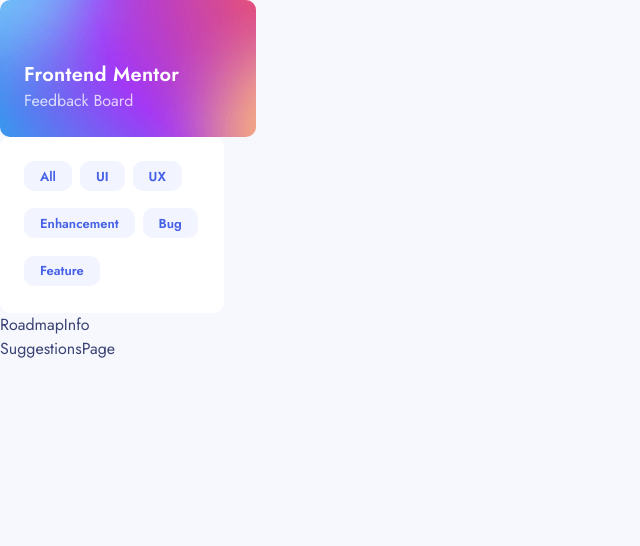
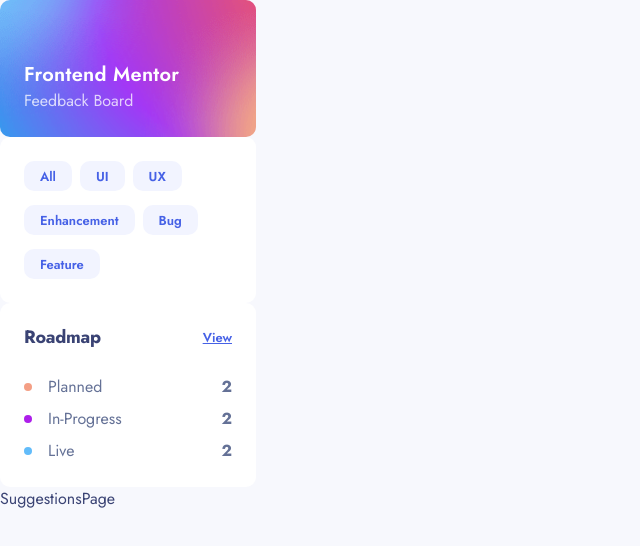
Before and after one commit to AgneBalc/product-feedback-app, a Next.js app: page / in a window 1280 px wide. Shown: the top 546 px of the page, without its empty margins (0-640 px from the left). Built offline with nearby package versions, Linux system fonts and the light colour scheme.

Commit message:
RoadmapInfo componen t created and styles added

```diff
--- a/app/(suggestions)/_components/Filter.tsx
+++ b/app/(suggestions)/_components/Filter.tsx
@@ -3,7 +3,7 @@
 
 const Filter = () => {
   return (
-    <div className="w-56 h-44 rounded-md bg-white p-6 flex gap-x-2 gap-y-3.5 flex-wrap">
+    <div className="rounded-md bg-white p-6 flex gap-x-2 gap-y-3.5 flex-wrap">
       {categories.map((categoty) => (
         <Button key={categoty} size="sm" variant="light">
           <span className="text-body-3">{categoty}</span>
--- a/app/(suggestions)/_components/Logo.tsx
+++ b/app/(suggestions)/_components/Logo.tsx
@@ -1,12 +1,10 @@
 const Logo = () => {
   return (
-    <div className="h-[72px] sm:w-56 sm:h-44 lg:w-64 lg:h-[137px] text-white w-full ">
-      <div className="bg-mobile lg:bg-desktop sm:bg-tablet sm:rounded-md bg-cover w-full h-full flex flex-col sm:justify-end justify-center px-6 sm:pb-6">
-        <h2>Frontend Mentor</h2>
-        <span className="text-[13px] sm:text-base opacity-75">
-          Feedback Board
-        </span>
-      </div>
+    <div className="h-[72px] sm:h-44 lg:h-[137px] text-white bg-mobile lg:bg-desktop sm:bg-tablet sm:rounded-md bg-cover w-full flex flex-col sm:justify-end justify-center px-6 sm:pb-6">
+      <h2>Frontend Mentor</h2>
+      <span className="text-[13px] sm:text-base opacity-75">
+        Feedback Board
+      </span>
     </div>
   );
 };
--- a/app/(suggestions)/_components/Navbar.tsx
+++ b/app/(suggestions)/_components/Navbar.tsx
@@ -6,7 +6,7 @@
 
 const Navbar = () => {
   return (
-    <nav className="relative">
+    <nav className="relative sm:w-56 lg:w-64 w-full">
       <Logo />
       <MobileSidebar />
       <Filter />
--- a/app/(suggestions)/_components/RoadmapInfo.tsx
+++ b/app/(suggestions)/_components/RoadmapInfo.tsx
@@ -1,5 +1,40 @@
+import Link from "next/link";
+import { status } from "@/constants/categories";
+import Button from "@/components/ui/Button";
+
 const RoadmapInfo = () => {
-  return <div>RoadmapInfo</div>;
+  const isDisabled = false;
+  return (
+    <div className="bg-white rounded-md p-6 flex flex-col gap-6">
+      <div className="flex justify-between items-center -mt-1">
+        <h3>Roadmap</h3>
+        <Button
+          disabled={isDisabled}
+          className={isDisabled ? "opacity-25 cursor-default" : ""}
+        >
+          <Link
+            href="/"
+            className={`text-blue text-body-3 underline ${
+              !isDisabled && "hover:text-[#8397F8]"
+            } ${isDisabled && "cursor-default"}`}
+          >
+            View
+          </Link>
+        </Button>
+      </div>
+      <div className="flex flex-col gap-2">
+        {status.map((stat) => (
+          <div key={stat.name} className="text-gray flex justify-between">
+            <div className="flex gap-4 items-center">
+              <div className={`${stat.bgColor} w-2 h-2 rounded-full`} />
+              <span className="text-base">{stat.name}</span>
+            </div>
+            <span className="text-base font-bold">2</span>
+          </div>
+        ))}
+      </div>
+    </div>
+  );
 };
 
 export default RoadmapInfo;
--- a/components/ui/Button.tsx
+++ b/components/ui/Button.tsx
@@ -14,10 +14,6 @@
       size: {
         sm: "rounded-md h-[30px] px-4",
       },
-    },
-    defaultVariants: {
-      size: "sm",
-      variant: "ghost",
     },
   }
 );
--- a/constants/categories.ts
+++ b/constants/categories.ts
@@ -1 +1,16 @@
 export const categories = ["All", "UI", "UX", "Enhancement", "Bug", "Feature"];
+
+export const status = [
+  {
+    name: "Planned",
+    bgColor: "bg-orange",
+  },
+  {
+    name: "In-Progress",
+    bgColor: "bg-purple",
+  },
+  {
+    name: "Live",
+    bgColor: "bg-blueLight",
+  },
+];
--- a/tailwind.config.js
+++ b/tailwind.config.js
@@ -4,8 +4,15 @@
     "./app/**/*.{js,ts,jsx,tsx,mdx}",
     "./pages/**/*.{js,ts,jsx,tsx,mdx}",
     "./components/**/*.{js,ts,jsx,tsx,mdx}",
+    "./constants/**/*.{js,ts,jsx,tsx,mdx}",
   ],
   theme: {
+    extend: {
+      backgroundImage: {
+        desktop: "url(/suggestions/desktop/background-header.png)",
+        tablet: "url(/suggestions/tablet/background-header.png)",
+        mobile: "url(/suggestions/mobile/background-header.png)",
+      },
       colors: {
         purple: "#AD1FEA",
         white: "#FFFFFF",
@@ -22,14 +29,8 @@
         sm: "5px",
         md: "10px",
       },
-    extend: {
-      backgroundImage: {
-        desktop: "url(/suggestions/desktop/background-header.png)",
-        tablet: "url(/suggestions/tablet/background-header.png)",
-        mobile: "url(/suggestions/mobile/background-header.png)",
-      },
       fontSize: {
-        "body-1": "text-base",
+        // "body-1": "text-base",
         "body-2": ["15px", "22px"],
         "body-3": [
           "13px",
```
Lines whose indentation alone changed are shown as unchanged.
